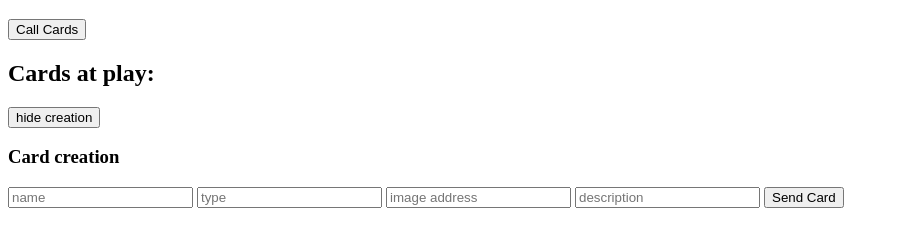
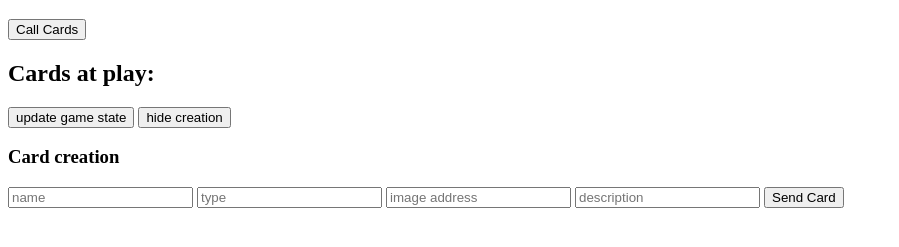
Before and after one commit to ScaryProd/webExamen2, a plain HTML site: page client/index.html in a window 1280 px wide. Shown: the part 61-308 px from the top of the page, without its empty margins (0-899 px from the left). Drawn offline with nearby package versions, Linux system fonts and the light colour scheme.

Commit message:
Added update 2

```diff
--- a/client/index.html
+++ b/client/index.html
@@ -21,7 +21,7 @@
             </ul>
         </div>
     </body>
-
+    <button onclick="updateState()">update game state</button>
     <button onclick="hideCreate()">hide creation</button>
 
     <div id="createDiv">
```
